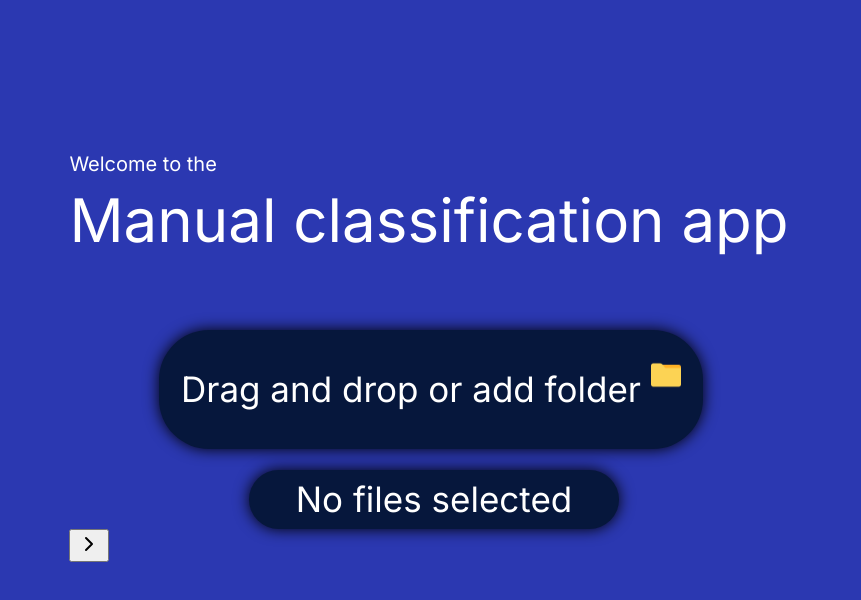
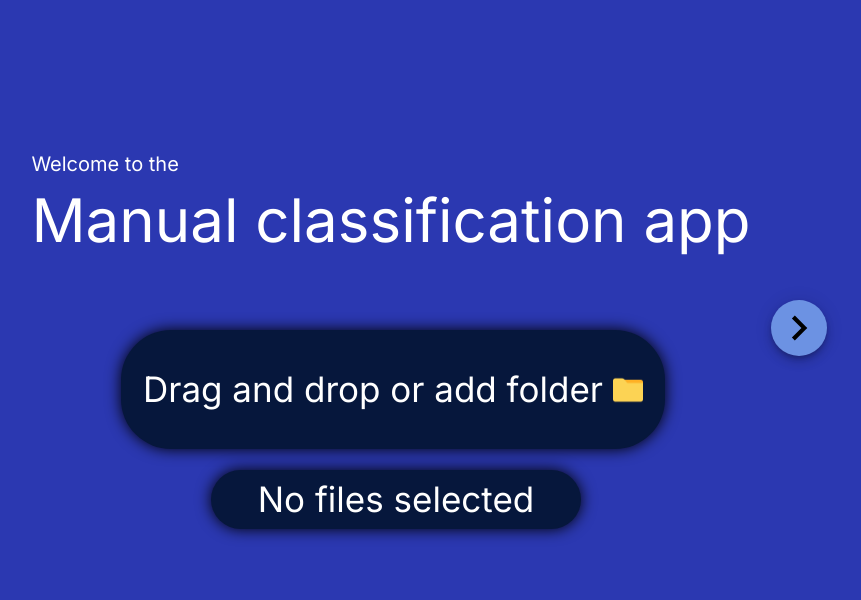
Before and after one commit to FirasKhemir/Manual_Classification, a React (Create React App) app in the folder frontend/: page / in a window 1280 px wide. Shown: the top 600 px of the page, without its empty margins (211-1072 px from the left). Built offline with nearby package versions, Linux system fonts and the light colour scheme.

Commit message:
added the next page fab

```diff
--- a/frontend/package.json
+++ b/frontend/package.json
@@ -3,6 +3,11 @@
   "version": "0.1.0",
   "private": true,
   "dependencies": {
+    "@emotion/react": "^11.14.0",
+    "@emotion/styled": "^11.14.0",
+    "@mui/icons-material": "^6.4.4",
+    "@mui/material": "^6.4.4",
+    "antd": "^5.24.0",
     "axios": "^1.7.9",
     "cra-template": "1.2.0",
     "lucide-react": "^0.475.0",
--- a/frontend/src/App.css
+++ b/frontend/src/App.css
@@ -46,3 +46,7 @@
 body {
   font-family: 'Inter', sans-serif;
 }
+
+.appWrapper{
+  display: flex;
+}
--- a/frontend/src/App.js
+++ b/frontend/src/App.js
@@ -1,6 +1,6 @@
 import React, { useState } from "react";
 import { BrowserRouter as Router, Route, Routes } from "react-router-dom";
-import axios from "axios";
+import CustomFab from "./components/customFab";
 import './App.css';
 import Home from "./components/Home";
 import NumClasses from "./components/Numclasses";
@@ -8,6 +8,8 @@ import Classification from "./components/Classification"
 
 function App() {
   return (
+    <div className="appWrapper">
+      <div>
         <Router>
           <Routes>
             <Route path="/" element={<Home />} />
@@ -15,6 +17,11 @@ function App() {
             <Route path="/classify" element={<Classification />} />
           </Routes>
         </Router>
+      </div>
+      <div>
+        <CustomFab direction="right" onClick={() => console.log("Clicked!")} />
+      </div>
+    </div>
   );
 }
 
--- a/frontend/src/components/ArrowCircle.js
+++ /dev/null
@@ -1,15 +0,0 @@
-import React from "react";
-import { ChevronLeft, ChevronRight } from "lucide-react";
-
-function CircleArrowButton({ direction = "right", onClick }) {
-  return (
-    <button
-      onClick={onClick}
-      className="w-12 h-12 flex items-center justify-center rounded-full bg-white shadow-lg hover:bg-gray-200 transition"
-    >
-      {direction === "right" ? <ChevronLeft size={24} /> : <ChevronRight size={24} />}
-    </button>
-  );
-}
-
-export default CircleArrowButton;
--- a/frontend/src/components/FilesButton.css
+++ b/frontend/src/components/FilesButton.css
@@ -14,22 +14,18 @@
     justify-content: center;
 }
 
-
 p.buttonText{
   margin-top: 3%;
   margin-bottom: 3%;
   font-size: 35px;
 }
 
-
-
 .mybutton:hover {
   background-color: #142a57; /* Darker shade on hover */
 }
 
-
 .folder{
-    margin-top: 10px;
+  margin-top: 5%;
   padding-left: 10px;
   height: 30px;
   width: auto;
--- a/frontend/src/components/Home.js
+++ b/frontend/src/components/Home.js
@@ -1,18 +1,13 @@
 import WelcomeMessage from "./WelcomeMessage";
 import FilesButton from "./FilesButton";
-import CircleArrowButton from "./ArrowCircle";
 import "./Home.css";
+
 
 function Home() {
   return (
-    <div>
-    <div className="home flex flex-col items-center">
+    <div className="home flex items-center">
       <WelcomeMessage />
       <FilesButton />
-    </div>
-    <div>
-      <CircleArrowButton direction="left" onClick={() => console.log("Left clicked!")} />
-    </div>
     </div>
       );
 }
--- /dev/null
+++ b/frontend/src/components/customFab.js
@@ -0,0 +1,22 @@
+import React from "react";
+import { Fab } from "@mui/material";
+import { ChevronRight } from "@mui/icons-material";
+
+function CustomFab({ direction = "right", onClick }) {
+  return (
+    <Fab
+          color="#6C92E3"
+          aria-label="nextPage"
+          style={{marginTop: 300,marginLeft:20}}
+          sx={{
+            backgroundColor: "#6C92E3", // Change to your desired color
+            "&:hover": { backgroundColor: "#3970e8" }, // Change hover color
+            color: "black", // Icon color
+              }}>
+
+      {direction === "right" ? <ChevronRight sx={{fontSize:50}}/> : <ChevronRight sx={{ transform: "rotate(180deg)",fontSize:50 }} />}
+    </Fab>
+  );
+}
+
+export default CustomFab;
--- a/frontend/src/index.css
+++ b/frontend/src/index.css
@@ -16,7 +16,7 @@ body {
 
 
 #root{
-  flex-grow: 1;
+  flex-grow: 10;
   display: flex;
   justify-content: center;
   align-items: center;
```
Also changed, not shown: 1 other file (tests, documents, lock files or other folders). Lines whose indentation alone changed are shown as unchanged.
